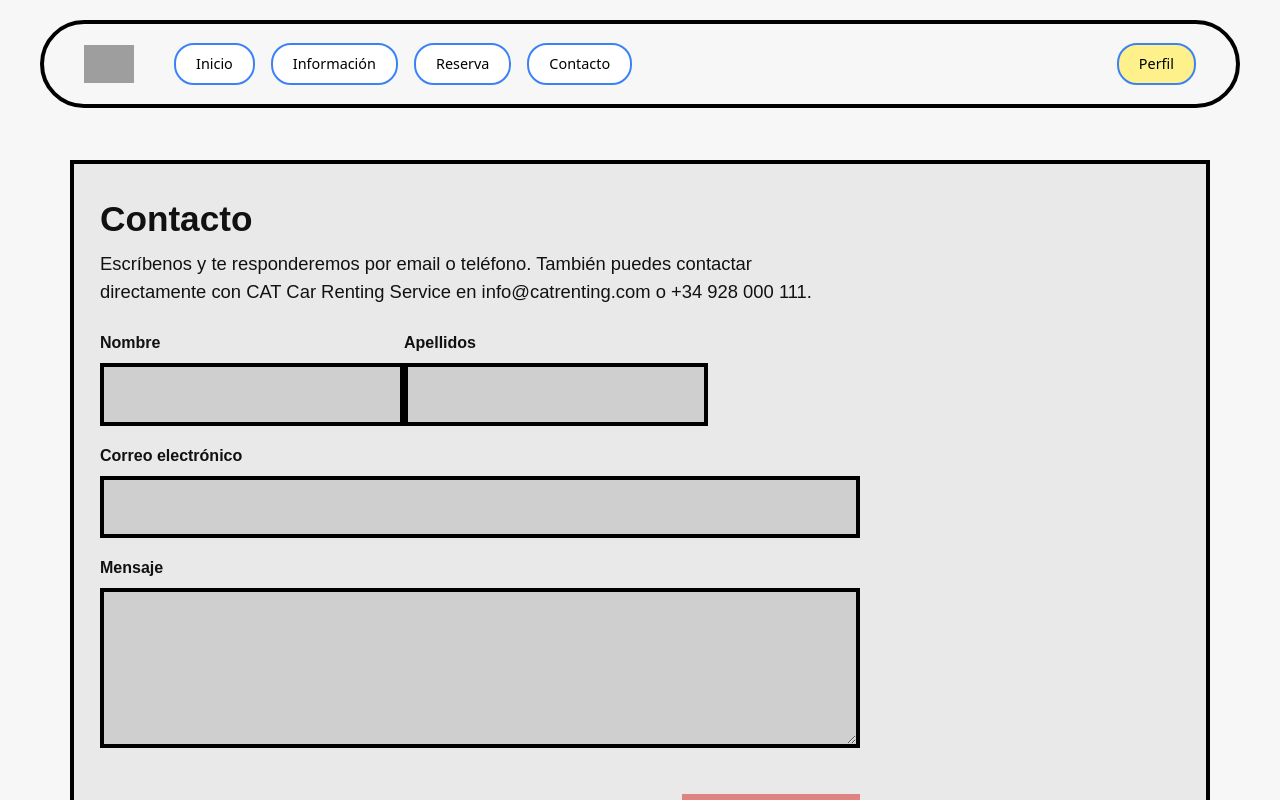
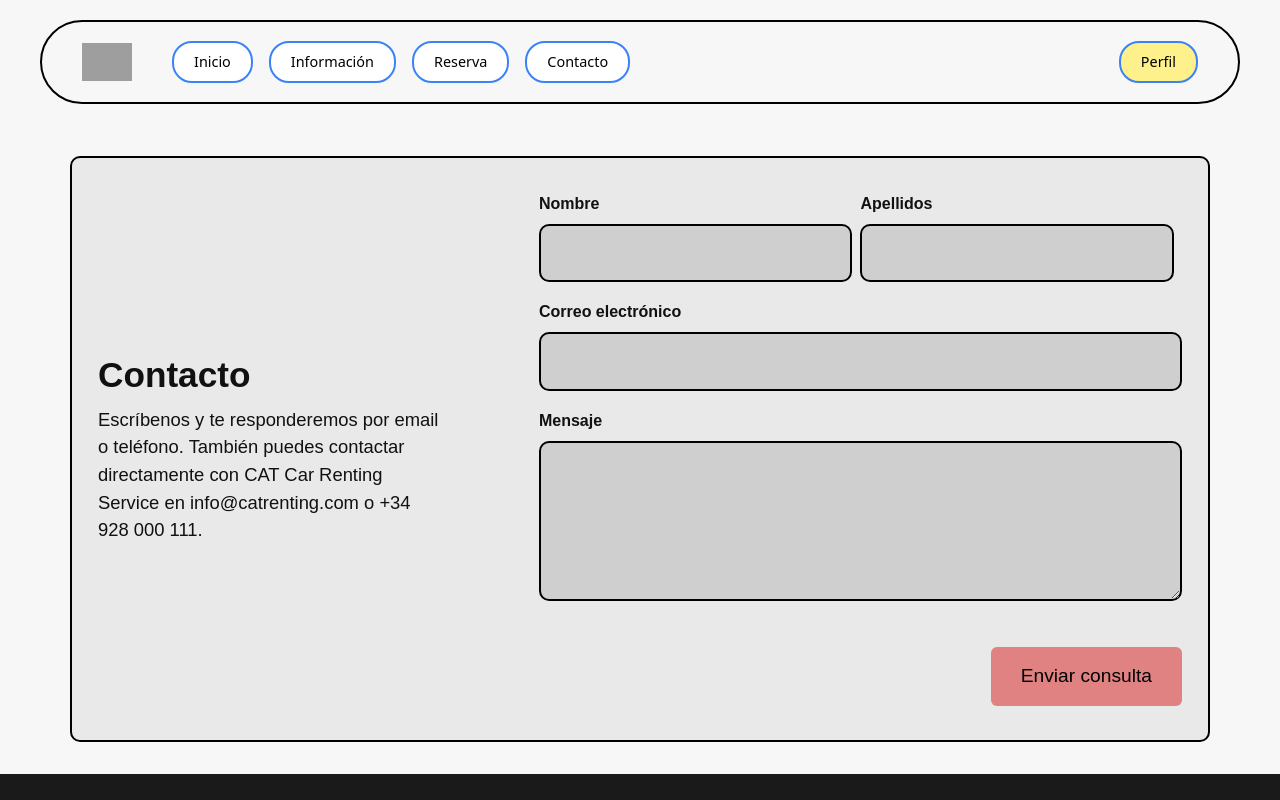
Before and after one commit to carloscharlie104/CAT_43.3, an Angular app: page /contact in a window 1280 px wide. Shown: the top 800 px of the page. Built offline with nearby package versions, Linux system fonts and the light colour scheme; no server answers; the database is empty; grey boxes are pictures that could not be loaded.

Commit message:
Pequeños cambios estéticos

```diff
--- a/Web/Style/Pages_style/contact.css
+++ b/Web/Style/Pages_style/contact.css
@@ -23,7 +23,8 @@ body{
     gap:26px;
 
     background:#e9e9e9;
-    border:4px solid #000;
+    border:2px solid #000;
+    border-radius: 10px;
 }
 
 .contact-title{
@@ -38,14 +39,15 @@ body{
 }
 
 .contact-form{
-    width:min(760px, 100%);
+    width:100%;
+    max-width:920px;
     display:flex;
     flex-direction:column;
     gap:18px;
 }
 
 .form-row{
-    width:80%;
+    width:100%;
 }
 
 .form-row .form-group{
@@ -64,8 +66,8 @@ body{
 .form-input,
 .form-textarea{
     width:100%;
-    border:4px solid #000;
-    border-radius:0;
+    border:2px solid #000;
+    border-radius: 10px;
     padding:14px;
     font-size:1.1rem;
     background:#cfcfcf;
@@ -102,13 +104,13 @@ body{
     padding-top:28px;
 }
 
-.btn-pink{
-    background:#e08282;
-    border:none;
-    border-radius:0;
-    padding:14px 26px;
-    font-size:1.15rem;
-    cursor:pointer;
+
+.btn-pink {
+    background-color: #e08282;
+    border: none;
+    padding: 15px 30px;
+    font-size: 1.2rem;
+    cursor: pointer;
 }
 
 .btn.btn-pink{
@@ -119,3 +121,37 @@ body{
 .btn-pink:active{
     transform:translateY(1px);
 }
+
+@media (min-width: 769px) {
+    .contact-container {
+        display: grid;
+        grid-template-columns: minmax(260px, 0.85fr) minmax(0, 1.45fr);
+        align-items: start;
+        column-gap: clamp(36px, 5vw, 72px);
+        row-gap: 28px;
+    }
+
+    .contact-header {
+        align-self: stretch;
+        display: flex;
+        flex-direction: column;
+        justify-content: center;
+    }
+
+    .contact-description {
+        max-width: 34ch;
+    }
+
+    .contact-form {
+        max-width: none;
+    }
+
+    .contact-form .form-row {
+        --bs-gutter-x: 4rem;
+        margin-inline: -0.25rem;
+    }
+
+    .contact-form .form-row > .form-group {
+        padding-inline: 0.25rem;
+    }
+}
--- a/Web/Style/Pages_style/reservation.css
+++ b/Web/Style/Pages_style/reservation.css
@@ -45,7 +45,7 @@ body {
 .input-full, .input-half {
     background-color: #d9d9d9;
     border: none;
-    border-radius: 0;
+    border-radius: 10px;
     height: 60px;
     padding: 0 16px;
     width: 100%;
@@ -79,10 +79,10 @@ body {
     margin-top: 20px;
 }
 
+
 .btn-pink {
     background-color: #e08282;
     border: none;
-    border-radius: 0;
     padding: 15px 30px;
     font-size: 1.2rem;
     cursor: pointer;
@@ -98,9 +98,10 @@ body {
 }
 
 .gallery-border-container {
-    border: 3px solid #000;
-    padding: 24px;
+    border: 2px solid #000;
+    padding: 15px;
     width: 100%;
+    border-radius: 10px;
 }
 
 .grid-item {
--- a/Web/Style/Template_style/header.css
+++ b/Web/Style/Template_style/header.css
@@ -14,7 +14,7 @@ header {
 .header-container {
     display: flex;
     align-items: center;
-    border: 4px solid #000;
+    border: 2px solid #000;
     border-radius: 60px;
     padding: 15px 40px;
     gap: 20px;
--- a/src/app/pages/contact/contact-page.component.ts
+++ b/src/app/pages/contact/contact-page.component.ts
@@ -20,7 +20,7 @@ import { ApiService } from '../../services/api.service';
           </div>
 
           <form class="contact-form" [formGroup]="form" (ngSubmit)="submit()">
-            <div class="form-row row g-3">
+            <div class="form-row row gx-md-5 gy-3">
               <div class="form-group col-12 col-md-6">
                 <label class="form-label" for="name">Nombre</label>
                 <input id="name" class="form-input form-control" type="text" formControlName="name" autocomplete="given-name">
```
